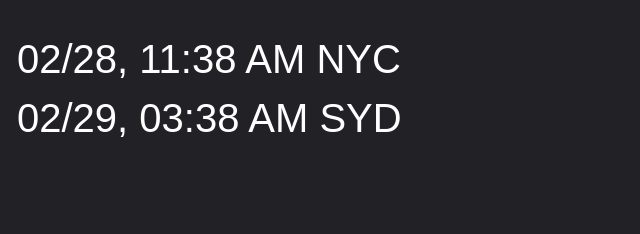
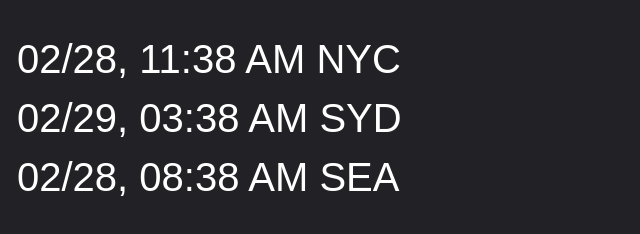
Before and after one commit to pietdaniel/piet.us, a plain HTML site: page ts/index.html in a window 1280 px wide. Shown: the whole page, without its empty margins (0-640 px from the left). Drawn offline with Linux system fonts and the light colour scheme.

Commit message:
add SEA time

```diff
--- a/ts/index.html
+++ b/ts/index.html
@@ -6,7 +6,7 @@
   margin-top: 20px;
 }
 
-#time {
+.time {
   padding: 2px;
   margin-bottom: 10px;
   margin-top: 8px;
@@ -34,7 +34,6 @@ body {
           minute: '2-digit',
         };
 
-        sydFormatter = new Intl.DateTimeFormat([], sydOptions);
 
         let nycOptions = {
           timeZone: 'America/New_York',
@@ -44,13 +43,25 @@ body {
           minute: '2-digit',
         };
 
+        let seaOptions = {
+          timeZone: 'America/Vancouver',
+          month: '2-digit',
+          day: '2-digit',
+          hour: '2-digit',
+          minute: '2-digit',
+        }
+
+        sydFormatter = new Intl.DateTimeFormat([], sydOptions);
         nycFormatter = new Intl.DateTimeFormat([], nycOptions);
+        seaFormatter = new Intl.DateTimeFormat([], seaOptions);
 
         var syd = sydFormatter.format(new Date());
         var nyc = nycFormatter.format(new Date());
+        var sea = seaFormatter.format(new Date());
 
         document.getElementById('syd').innerHTML = syd;
         document.getElementById('nyc').innerHTML = nyc;
+        document.getElementById('sea').innerHTML = sea;
 
         display_c();
       }
@@ -59,8 +70,9 @@ body {
   </head>
   <body onload="display_t();">
     <div id='container'>
-      <div id='time'><span id='nyc'></span> NYC</div>
-      <div id='time'><span id='syd'></span> SYD</div>
+      <div class='time'><span id='nyc'></span> NYC</div>
+      <div class='time'><span id='syd'></span> SYD</div>
+      <div class='time'><span id='sea'></span> SEA</div>
     </div>
   </body>
 </html>
```
